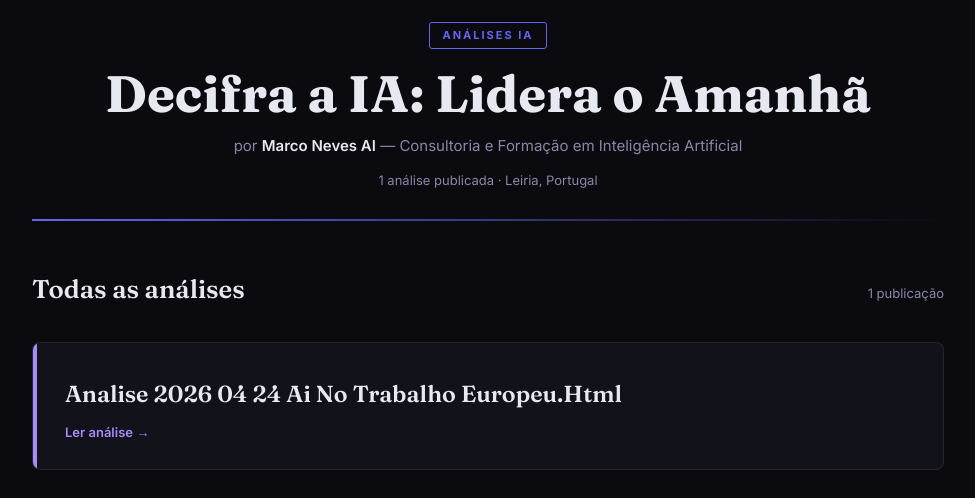
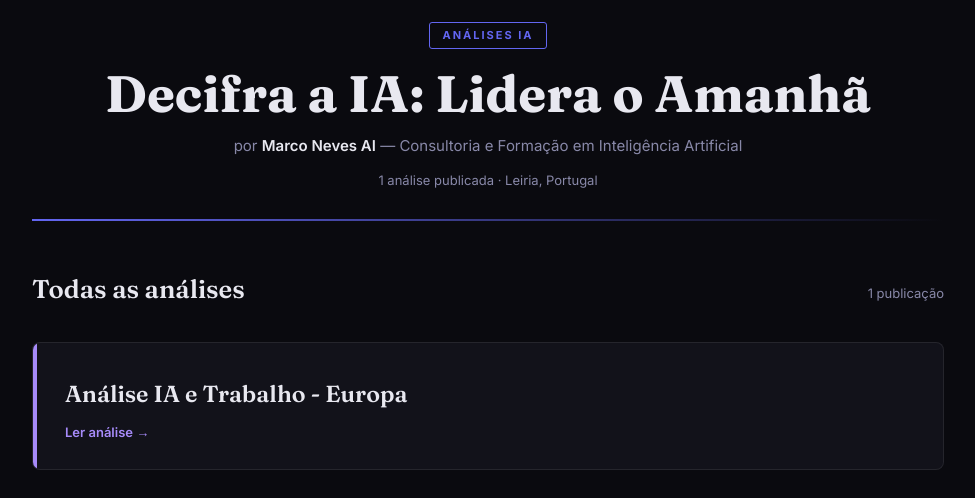
Before and after one commit to mbrasneves/AnalisesIA, a plain HTML site: page index.html in a window 1280 px wide. Shown: the part 302-800 px from the top of the page, without its empty margins (152-1127 px from the left). Drawn offline with Linux system fonts and the light colour scheme.

Commit message:
Update link text for analysis article

```diff
--- a/index.html
+++ b/index.html
@@ -371,7 +371,7 @@
 
         </div>
         <h2 class="card-title">
-          <a href="analise-2026-04-24-ai-no-trabalho-europeu.html.html">Analise 2026 04 24 Ai No Trabalho Europeu.Html</a>
+          <a href="analise-2026-04-24-ai-no-trabalho-europeu.html.html">Análise IA e Trabalho - Europa</a>
         </h2>
 
         <a href="analise-2026-04-24-ai-no-trabalho-europeu.html.html" class="card-cta">Ler análise <span aria-hidden="true">→</span></a>
```
